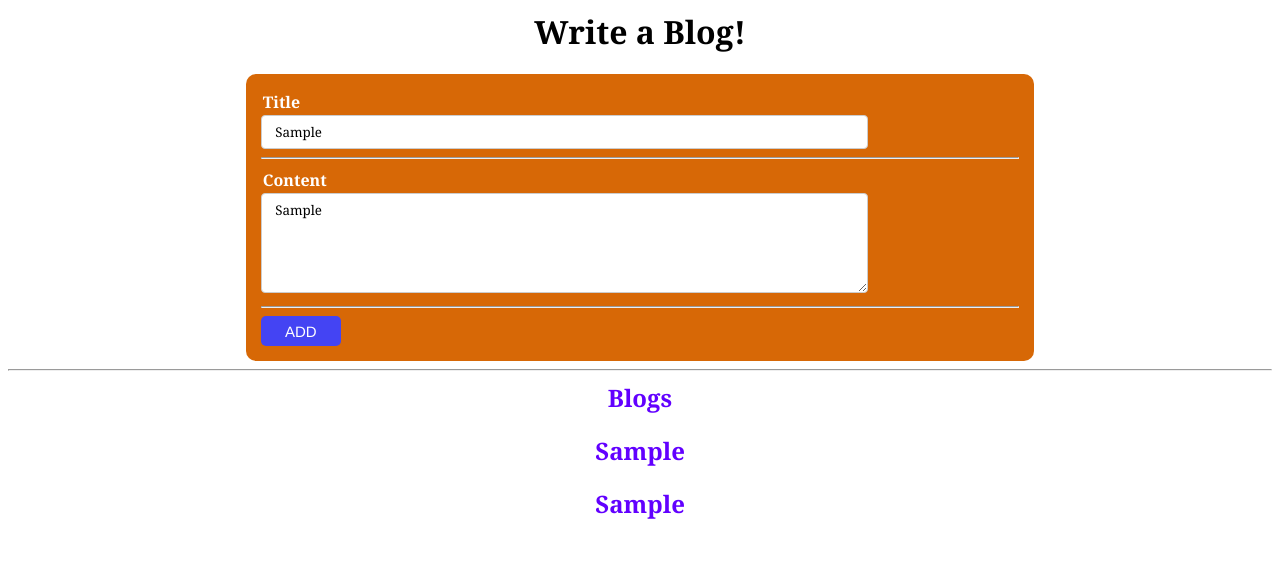
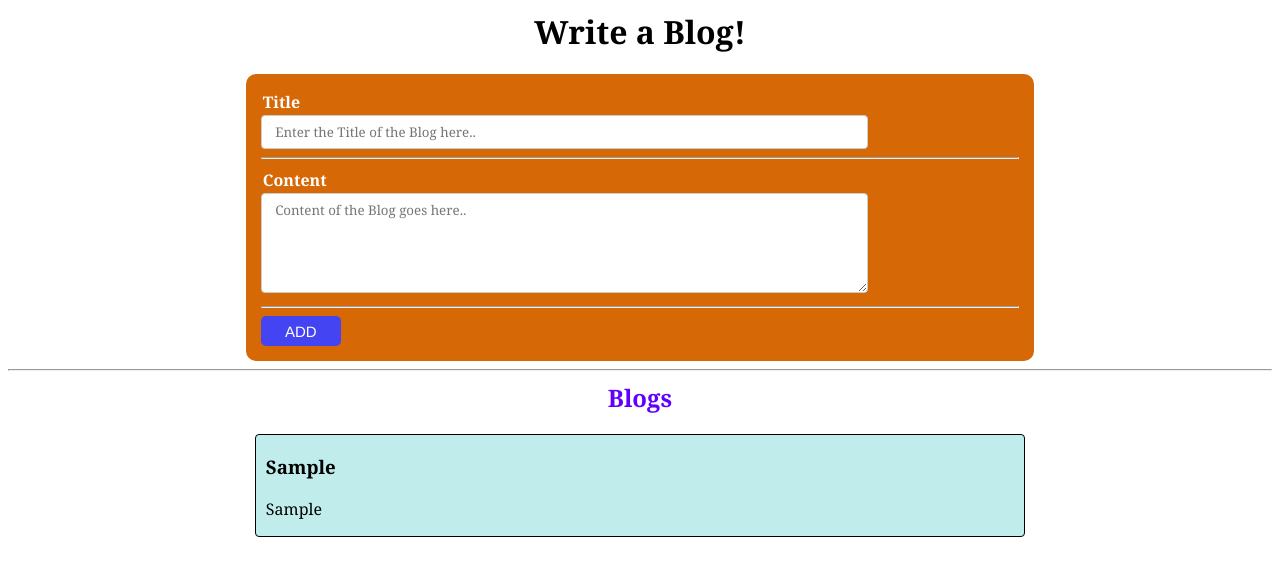
Before and after one commit to gagankumar8294/react-blogging, a React (Create React App) app: page / in a window 1280 px wide. Both pictures are taken after typing "Sample", "Sample" into the empty fields and a click on the button "ADD". Shown: the top 576 px of the page. Built offline with nearby package versions, Linux system fonts and the light colour scheme; the HTML template or start-up script is replaced by a standard one.

Commit message:
after clicking on add button previously entered text in the input fields get empty

```diff
--- a/src/Components/Blog.js
+++ b/src/Components/Blog.js
@@ -6,10 +6,15 @@ export default function Blog(){
 
     const [title , setTitle] = useState("")
     const [content , setContent] = useState("")
+    const [blogs, setBlogs] = useState([]);
 
     //Passing the synthetic event as argument to stop refreshing the page on submit
     function handleSubmit(e){
         e.preventDefault();
+
+        setBlogs([{title, content},...blogs]);
+        setTitle("");
+        setContent("");
     }
 
     return(
@@ -50,8 +55,12 @@ export default function Blog(){
 
         {/* Section where submitted blogs will be displayed */}
         <h2> Blogs </h2>
-        <h2>{title}</h2>
-        <h2>{content}</h2>
+            {blogs.map((blogs,i) => (
+                <div className="blog" key={i}>
+                    <h3>{blogs.title}</h3>
+                    <p>{blogs.content}</p>
+                </div>
+            ))}
         </>
         )
     }
```
